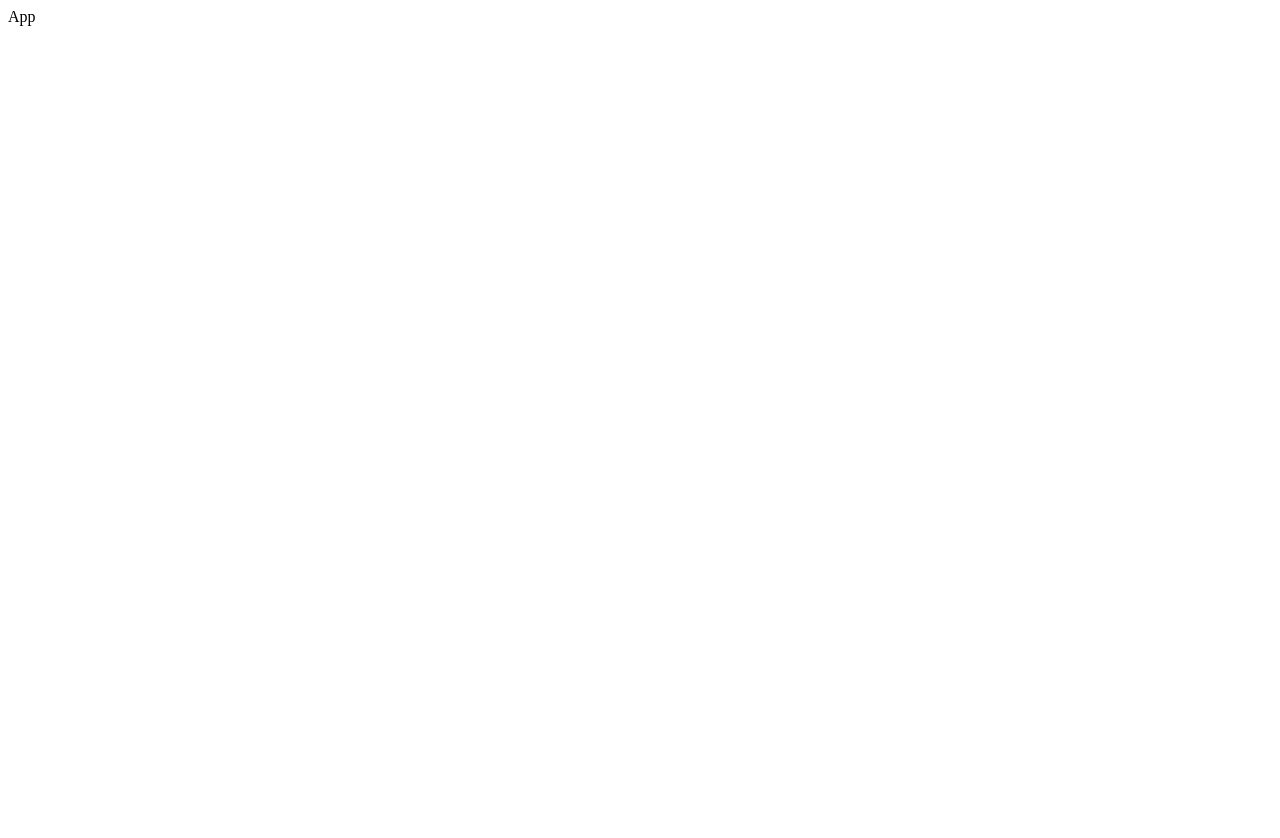
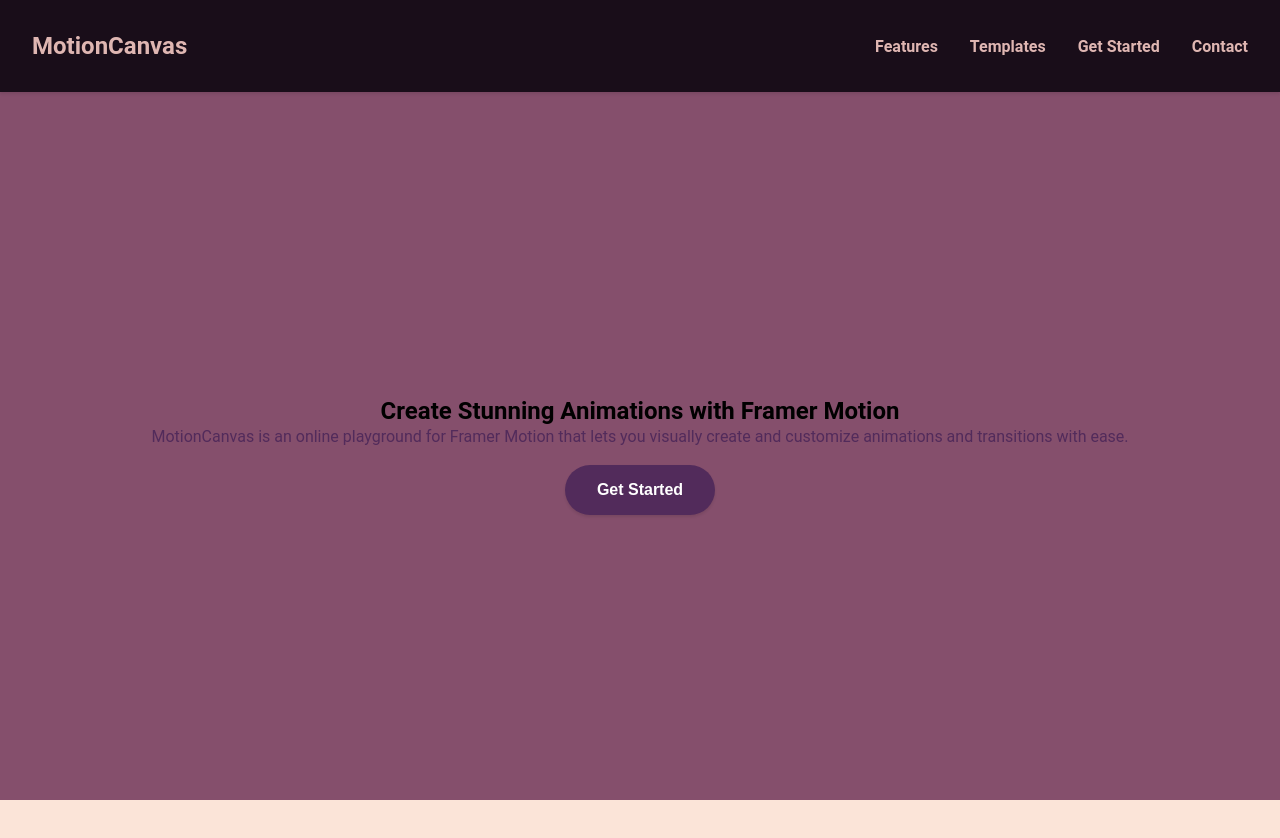
Before and after one commit to zenith-noble01/MotionGround, a React (Vite) app in the folder client/: page / in a window 1280 px wide. Shown: the top 838 px of the page. Before the commit the page ends 800 px from the top, so only its background shows below. Built offline with nearby package versions, Linux system fonts and the light colour scheme.

Commit message:
started working on the landing page

```diff
--- a/client/src/App.jsx
+++ b/client/src/App.jsx
@@ -1,5 +1,24 @@
+import "./styles/app.scss";
+import { Suspense } from "react";
+import { Routes, Route } from "react-router-dom";
+
+import { LandingPage } from "./pages";
+
 const App = () => {
-  return <div>App</div>;
+  return (
+    <div>
+      <Routes>
+        <Route
+          path="/"
+          element={
+            <Suspense fallback={<div>Loading...</div>}>
+              <LandingPage />
+            </Suspense>
+          }
+        />
+      </Routes>
+    </div>
+  );
 };
 
 export default App;
--- a/client/src/main.jsx
+++ b/client/src/main.jsx
@@ -1,9 +1,12 @@
 import React from "react";
 import ReactDOM from "react-dom/client";
 import App from "./App.jsx";
+import { BrowserRouter as Router } from "react-router-dom";
 
 ReactDOM.createRoot(document.getElementById("root")).render(
   <React.StrictMode>
-    <App />
+    <Router>
+      <App />
+    </Router>
   </React.StrictMode>
 );
--- /dev/null
+++ b/client/src/pages/LandingPage.jsx
@@ -0,0 +1,144 @@
+import { motion } from "framer-motion";
+import "../styles/landingPage.scss";
+
+function LandingPage() {
+  const heroVariant = {
+    hidden: { opacity: 0, y: "-100%" },
+    show: { opacity: 1, y: "0%" },
+  };
+  const buttonVariant = { hover: { scale: 1.1 } };
+
+  return (
+    <div className="landing-page">
+      <header>
+        <nav>
+          <motion.a
+            href="#home"
+            className="logo"
+            initial={{ scale: 0 }}
+            animate={{ scale: 1 }}
+            transition={{ delay: 0.2, duration: 0.5 }}
+          >
+            MotionCanvas
+          </motion.a>
+          <ul>
+            <li>
+              <a href="#features">Features</a>
+            </li>
+            <li>
+              <a href="#templates">Templates</a>
+            </li>
+            <li>
+              <a href="#get-started">Get Started</a>
+            </li>
+            <li>
+              <a href="#contact">Contact</a>
+            </li>
+          </ul>
+        </nav>
+      </header>
+
+      <main>
+        <motion.section
+          className="hero"
+          id="home"
+          variants={heroVariant}
+          initial="hidden"
+          animate="show"
+        >
+          <h1>Create Stunning Animations with Framer Motion</h1>
+          <p>
+            MotionCanvas is an online playground for Framer Motion that lets you
+            visually create and customize animations and transitions with ease.
+          </p>
+          <motion.button
+            variants={buttonVariant}
+            whileHover="hover"
+            className="cta-btn"
+            href="#"
+          >
+            Get Started
+          </motion.button>
+        </motion.section>
+
+        <section id="features">
+          <h2>Features</h2>
+          <ul>
+            <li>Create and edit animations visually with just a few clicks</li>
+            <li>
+              Experiment with Framer Motion animations and transitions in an
+              easy-to-use interface
+            </li>
+            <li>
+              A wide variety of pre-built templates and animations to help you
+              get started quickly
+            </li>
+            <li>
+              Collaborate with other developers to combine and refine ideas
+            </li>
+            <li>
+              Export your creations in one click and use them in your Framer
+              Motion or React projects
+            </li>
+          </ul>
+        </section>
+
+        <section id="templates">
+          <h2>Templates</h2>
+          <p>
+            Choose from a variety of pre-built templates and animations to help
+            you get started quickly in creating your custom animations and
+            transitions.
+          </p>
+          <div className="template-gallery">
+            <img src="template-1.jpg" alt="Template 1" />
+            <img src="template-2.jpg" alt="Template 2" />
+            <img src="template-3.jpg" alt="Template 3" />
+          </div>
+        </section>
+
+        <section id="get-started">
+          <h2>Get Started</h2>
+          <p>
+            Get started by creating an account and start playing with Framer
+            Motion animations and transitions. You are just one click away.
+          </p>
+          <motion.button
+            variants={buttonVariant}
+            whileHover="hover"
+            className="cta-btn"
+            href="#"
+          >
+            Sign Up
+          </motion.button>
+        </section>
+
+        <section id="contact">
+          <h2>Contact Us</h2>
+          <p>
+            Get in touch with our team and let us know what features you would
+            like to see or what problems you're running into.
+          </p>
+          <form>
+            <input type="text" placeholder="Name" />
+            <input type="email" placeholder="Email" />
+            <textarea placeholder="Message" />
+            <motion.button
+              variants={buttonVariant}
+              whileHover="hover"
+              type="submit"
+            >
+              Send
+            </motion.button>
+          </form>
+        </section>
+      </main>
+
+      <footer>
+        <p>&copy; MotionCanvas 2022. All rights reserved.</p>
+      </footer>
+    </div>
+  );
+}
+
+export default LandingPage;
--- a/client/src/pages/index.js
+++ b/client/src/pages/index.js
@@ -0,0 +1,6 @@
+
+import { lazy } from "react"
+
+const LandingPage = lazy(() => import("./LandingPage"))
+
+export { LandingPage }
--- /dev/null
+++ b/client/src/styles/_variables.scss
@@ -0,0 +1,9 @@
+// Colors
+$darkest: #190d19;
+$darker: #2b124c;
+$dark: #522b5b;
+$light: #854f6c;
+$lighter: #dfb6b2;
+$lightest: #fbe4d8;
+$neutral-color: #dfdfe7;
+$secondary-color: #36a5b7;
--- /dev/null
+++ b/client/src/styles/app.scss
@@ -0,0 +1,24 @@
+/* General Styles */
+@import "./variables";
+
+/* General Styles */
+* {
+  margin: 0;
+  padding: 0;
+  box-sizing: border-box;
+}
+
+body {
+  font-family: "Roboto", sans-serif;
+  font-size: 16px;
+  background-color: $light; /* or any other color of your choice */
+}
+
+a {
+  text-decoration: none;
+  color: inherit;
+}
+
+ul {
+  list-style: none;
+}
--- /dev/null
+++ b/client/src/styles/landingPage.scss
@@ -0,0 +1,138 @@
+@import "./variables";
+
+header {
+  background-color: $darkest;
+  padding: 2em;
+  position: fixed;
+  top: 0;
+  width: 100%;
+  z-index: 100;
+  box-shadow: 0 2px 3px rgba(0, 0, 0, 0.1);
+  nav {
+    display: flex;
+    justify-content: space-between;
+    align-items: center;
+  }
+  .logo {
+    font-size: 24px;
+    font-weight: bold;
+    color: $lighter;
+  }
+  ul {
+    display: flex;
+    li {
+      margin-left: 2em;
+    }
+    a {
+      font-weight: bold;
+      color: $lighter;
+      &:hover {
+        color: $light;
+      }
+    }
+  }
+}
+
+main {
+  margin-top: 7em;
+  h2 {
+    margin: 2em 0 1em;
+    font-size: 28px;
+    font-weight: bold;
+    color: $darkest;
+  }
+  p {
+    margin-bottom: 1em;
+    line-height: 1.5;
+    color: $dark;
+  }
+  ul {
+    margin-left: 2em;
+    li {
+      color: $dark;
+    }
+  }
+  section {
+    padding: 5em 2em;
+    min-height: calc(100vh - 7em);
+    background-color: $lightest;
+    display: flex;
+    flex-direction: column;
+    align-items: center;
+    justify-content: center;
+    &:nth-child(odd) {
+      background-color: $light;
+    }
+    .template-gallery {
+      margin-top: 2em;
+      display: grid;
+      grid-gap: 1em;
+      grid-template-columns: 1fr 1fr 1fr;
+      img {
+        width: 100%;
+        height: auto;
+        border-radius: 10px;
+        box-shadow: 0 1px 2px rgba(0, 0, 0, 0.2);
+        transition: all 0.3s ease-out;
+        &:hover {
+          box-shadow: 0 8px 16px rgba(0, 0, 0, 0.1);
+        }
+      }
+    }
+  }
+  .cta-btn {
+    padding: 1em 2em;
+    background-color: $dark;
+    border: none;
+    border-radius: 30px;
+    color: #fff;
+    font-weight: bold;
+    font-size: 16px;
+    box-shadow: 0 2px 3px rgba(0, 0, 0, 0.1);
+    cursor: pointer;
+    transition: all 0.3s ease-out;
+    &:hover {
+      background-color: $light;
+      transform: translateY(-4px);
+      box-shadow: 0 6px 8px rgba(0, 0, 0, 0.1);
+    }
+  }
+
+  form {
+    margin-top: 2em;
+    display: flex;
+    flex-direction: column;
+    input,
+    textarea,
+    button {
+      font-family: "Roboto", sans-serif;
+      font-size: 18px;
+      padding: 1em 2em;
+      border: none;
+      border-radius: 5px;
+      background-color: $neutral-color;
+      margin-bottom: 1em;
+      &:last-child {
+        margin-bottom: 0;
+      }
+      &:focus {
+        outline: none;
+        background-color: #fff;
+        box-shadow: 0 2px 4px rgba(0, 0, 0, 0.1);
+      }
+    }
+    button[type="submit"] {
+      background-color: $secondary-color;
+      color: #fff;
+      font-weight: bold;
+      box-shadow: 0 2px 3px rgba(0, 0, 0, 0.1);
+      cursor: pointer;
+      transition: all 0.3s ease-out;
+      &:hover {
+        background-color: #63b3c6;
+        transform: translateY(-4px);
+        box-shadow: 0 6px 8px rgba(0, 0, 0, 0.1);
+      }
+    }
+  }
+}
```
